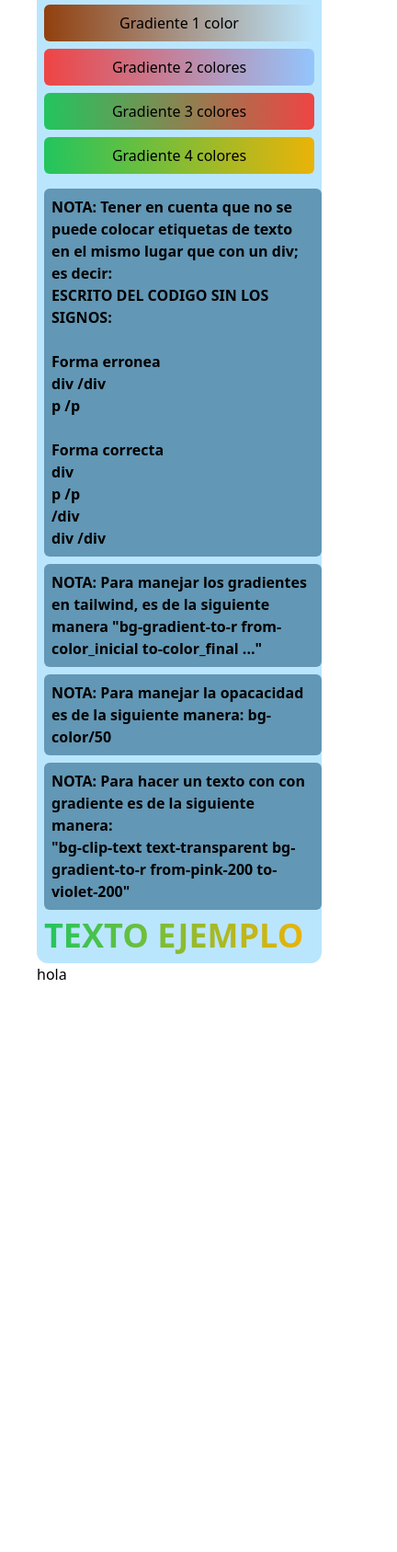
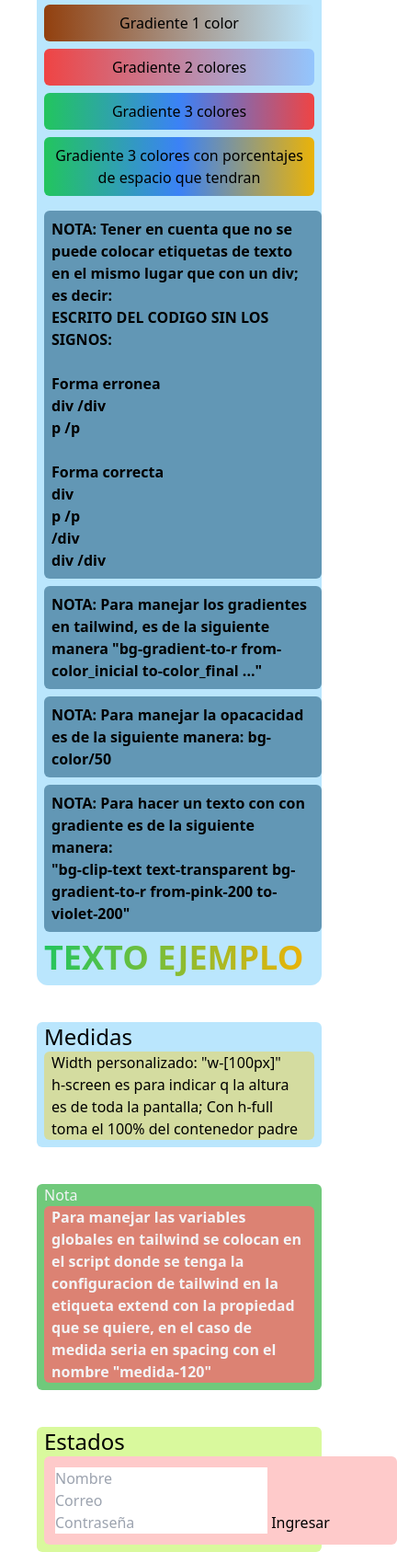
Before and after one commit to JuanOlave1805/Notas-tailwind, a plain HTML site: page index.html in a window 390 px wide. Shown: the part 1721-3408 px from the top of the page at 92% size, 432 px wide, since content can reach past the window. Before the commit the page ends 2792 px from the top, so only its background shows below. Drawn offline with nearby package versions, Linux system fonts and the light colour scheme.

Commit message:
Add files via upload

```diff
--- a/index.html
+++ b/index.html
@@ -5,6 +5,7 @@
   <meta name="viewport" content="width=device-width, initial-scale=1.0">
   <title>Tailwith</title>
   <script src="https://cdn.tailwindcss.com"></script>  <!-- link de instalacion de tailwind CSS, forma de instalacion CDN -->
+  <script src="tailwind.config.js"></script>
 </head>
 <body class="w-[auto] mx-10">
   <h1 class="p-2 text-4xl font-bold underline">Probando tailwind</h1>
@@ -37,7 +38,7 @@
       Boton
     </button>
   </article>
-  <article class="ps-2 pb-[10px] rounded bg-red-200 rounded-xl mb-10">
+  <article class="ps-2 pb-[10px] bg-red-200 rounded-xl mb-10">
     <h2 class="text-2xl">
       Padding
     </h2>
@@ -58,15 +59,15 @@
       </b>
     </div>
   </article>
-  <article class="ps-2 pb-[10px] rounded bg-sky-200 rounded-xl h-full">
+  <article class="ps-2 pb-[10px]  bg-sky-200 rounded-xl h-full">
     <h2 class="text-2xl">
       Gradientes
     </h2>
     <section class="flex flex-wrap justify-center mt-2">
       <div class="bg-gradient-to-r from-amber-800 ... mr-2 mb-2 p-2 rounded-md text-center w-96"> Gradiente 1 color</div>
       <div class="bg-gradient-to-r from-red-500 to-blue-300 ... mr-2 mb-2 p-2 rounded-md text-center w-96"> Gradiente 2 colores</div>
-      <div class="bg-gradient-to-r from-green-500 to-blue-500 to-red-500  ... mr-2 mb-2 p-2 rounded-md text-center w-96"> Gradiente 3 colores</div>
-      <div class="bg-gradient-to-r from-green-500 to-blue-500 to-red-500 to-yellow-500 ... mr-2 mb-2 p-2 rounded-md text-center w-96"> Gradiente 4 colores</div>
+      <div class="bg-gradient-to-r from-green-500 via-blue-500 to-red-500  ... mr-2 mb-2 p-2 rounded-md text-center w-96"> Gradiente 3 colores</div>
+      <div class="bg-gradient-to-r from-green-500 from:30% via-blue-500 via:40%  to-yellow-500 to:30 ... mr-2 mb-2 p-2 rounded-md text-center w-96"> Gradiente 3 colores con porcentajes de espacio que tendran</div>
     </section>
 
     <section class="">
@@ -110,8 +111,36 @@
       </div>
     </section>
   </article>
-  <article class="">
-    hola
+  <article class="bg-sky-200 mt-10 rounded-md p-2 pt-0">
+    <section><h2 class="text-2xl "> Medidas</h2></section>
+    <section>
+      <p class="text-base bg-yellow-400/40 px-2 rounded-md w-fit">
+        Width personalizado: "w-[100px]" <br>
+        h-screen es para indicar q la altura es de toda la pantalla; Con h-full toma el 100% del contenedor padre
+
+      </p>
+    </section>
+  </article>
+  <article class="bg-Color_prueba mt-10 rounded-md p-2 pt-0 ">
+    <section><h2 class="xl:text-4xl md:text-3xl text-gray-100">Nota</h2></section>
+    <section>
+      <p class="text-base bg-red-400/80 px-2 rounded-md w-fit text-gray-100">
+        <b class="h-medida-120px">
+          Para manejar las variables globales en tailwind se colocan en el script donde se tenga la configuracion de tailwind en la etiqueta extend con la propiedad que se quiere, en el caso de medida seria en spacing con el nombre "medida-120"
+        </b>
+      </p>
+    </section>
+  </article>
+  <article class="bg-lime-200 mt-10 rounded-md p-2 pt-0 ">
+    <section><h2 class="text-2xl">Estados</h2></section>
+    <section class="">
+      <form action="" class="bg-red-200 rounded-md mx-auto w-96 block p-3">
+        <input type="text" placeholder="Nombre" class="" >
+        <input type="email" placeholder="Correo" class="">
+        <input type="password" placeholder="Contraseña" class="">
+        <input type="submit" value="Ingresar">
+      </form>
+    </section>
   </article>
 </body>
 </html>
--- /dev/null
+++ b/tailwind.config.js
@@ -0,0 +1,15 @@
+tailwind.config = {
+  theme: {
+    extend: {
+      colors: {
+       'Color_prueba': '#70C97B',
+      },
+      spacing: {  //Propiedad de uso para espacios, no importa el espacio que sea
+        'medida' : '120px'
+      },
+      width: {  //Propiedad de uso exclusivo para la propiedad width
+        'medida' : '120px'
+      }
+    }
+  }
+}
```
